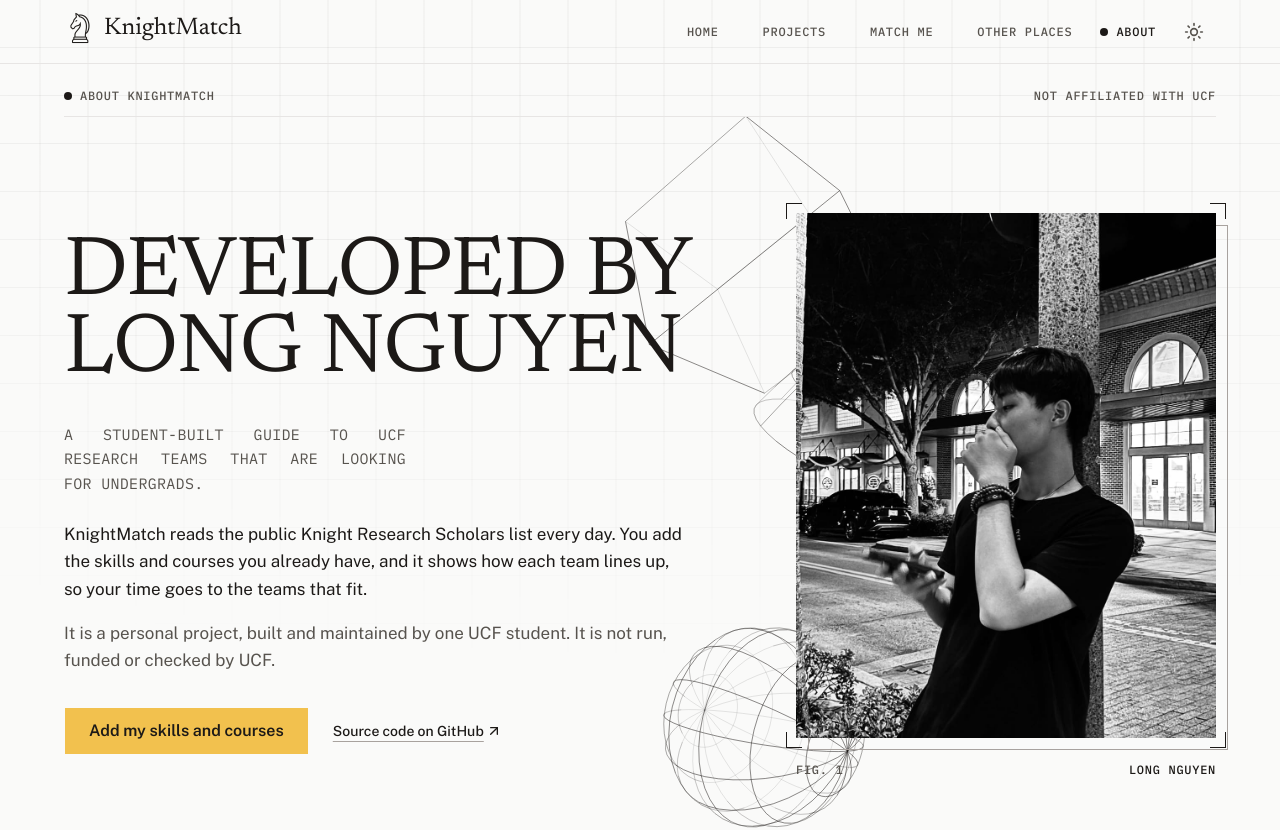
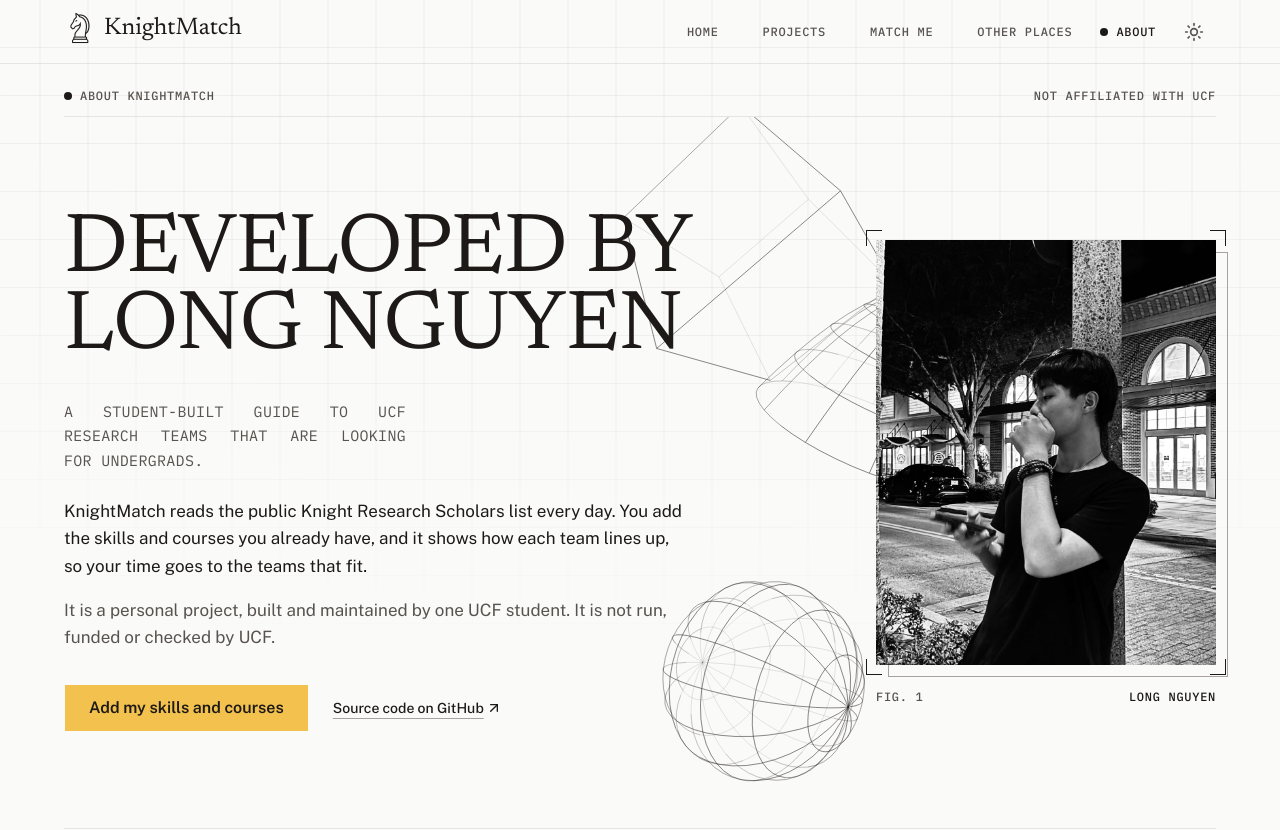
Before and after one commit to long060106/KnightMatch, a Next.js app: page /about in a window 1280 px wide. Shown: the top 830 px of the page. Built offline with nearby package versions, Linux system fonts and the light colour scheme.

Commit message:
About: "Developed by" on one line, smaller portrait
- Headline lines never wrap; the size follows the text column (up to 84px) so both lines fit
- Text takes 8 of 12 columns, the portrait 4, and the portrait shrinks from 420px to 340px

```diff
--- a/src/app/about/page.tsx
+++ b/src/app/about/page.tsx
@@ -41,7 +41,7 @@
 function RisingHeadline() {
   let i = 0;
   return HEADLINE.map((line, l) => (
-    <span key={l} className="block">
+    <span key={l} className="block whitespace-nowrap">
       {line.map((word, w) => (
         <Fragment key={w}>
           {w > 0 && " "}
@@ -77,10 +77,10 @@
           </div>
 
           <div className="grid items-center gap-14 lg:grid-cols-12 lg:gap-0">
-            <div className="lg:col-span-7 lg:pr-10">
+            <div className="lg:col-span-8 lg:pr-10">
               <h1
                 id="about-title"
-                className="font-serif text-[clamp(2.5rem,1rem+7.2vw,5.25rem)] leading-[0.92] tracking-[-0.01em] uppercase"
+                className="km-about-headline font-serif leading-[0.92] tracking-[-0.01em] uppercase"
               >
                 <RisingHeadline />
               </h1>
@@ -120,7 +120,7 @@
               </div>
             </div>
 
-            <div className="km-hero-in lg:col-span-5" style={{ "--d": "250ms" } as CSSProperties}>
+            <div className="km-hero-in lg:col-span-4" style={{ "--d": "250ms" } as CSSProperties}>
               <Portrait />
             </div>
           </div>
--- a/src/app/globals.css
+++ b/src/app/globals.css
@@ -258,6 +258,22 @@
 }
 .km-headline-line {
   display: inline;
+}
+/* About page headline: two lines ("Developed by" / "Long Nguyen") that never wrap, sized from the
+   width they have. From 1024px that is the 8-of-12 text column beside the portrait. */
+.km-about-headline {
+  --about-r: 7.9; /* each line is about 7.75em wide */
+  font-size: min(5.25rem, calc((100vw - 2rem) / var(--about-r)));
+}
+@media (min-width: 768px) {
+  .km-about-headline {
+    font-size: min(5.25rem, calc((100vw - 3rem) / var(--about-r)));
+  }
+}
+@media (min-width: 1024px) {
+  .km-about-headline {
+    font-size: min(5.25rem, calc(((min(100vw, 1200px) - 3rem) * 8 / 12 - 2.5rem) / var(--about-r)));
+  }
 }
 @media (min-width: 1024px) {
   .km-headline {
--- a/src/components/portrait.tsx
+++ b/src/components/portrait.tsx
@@ -47,7 +47,7 @@
     <figure
       onPointerMove={lean}
       onPointerLeave={settle}
-      className="relative mx-auto w-full max-w-[420px] lg:mx-0 lg:ml-auto"
+      className="relative mx-auto w-full max-w-[340px] lg:mx-0 lg:ml-auto"
       style={{ "--tilt": `${MAX_TILT}deg` } as CSSProperties}
     >
       <div ref={frameRef} className="km-portrait relative">
@@ -60,7 +60,7 @@
             alt="Black-and-white portrait of Long Nguyen standing beside a stone column at night."
             width={1000}
             height={1333}
-            sizes="(min-width: 1024px) 420px, 90vw"
+            sizes="340px"
             unoptimized
             preload
             className="km-portrait-img size-full object-cover object-[50%_58%]"
```
Also changed, not shown: 1 other file (tests, documents, lock files or other folders).
